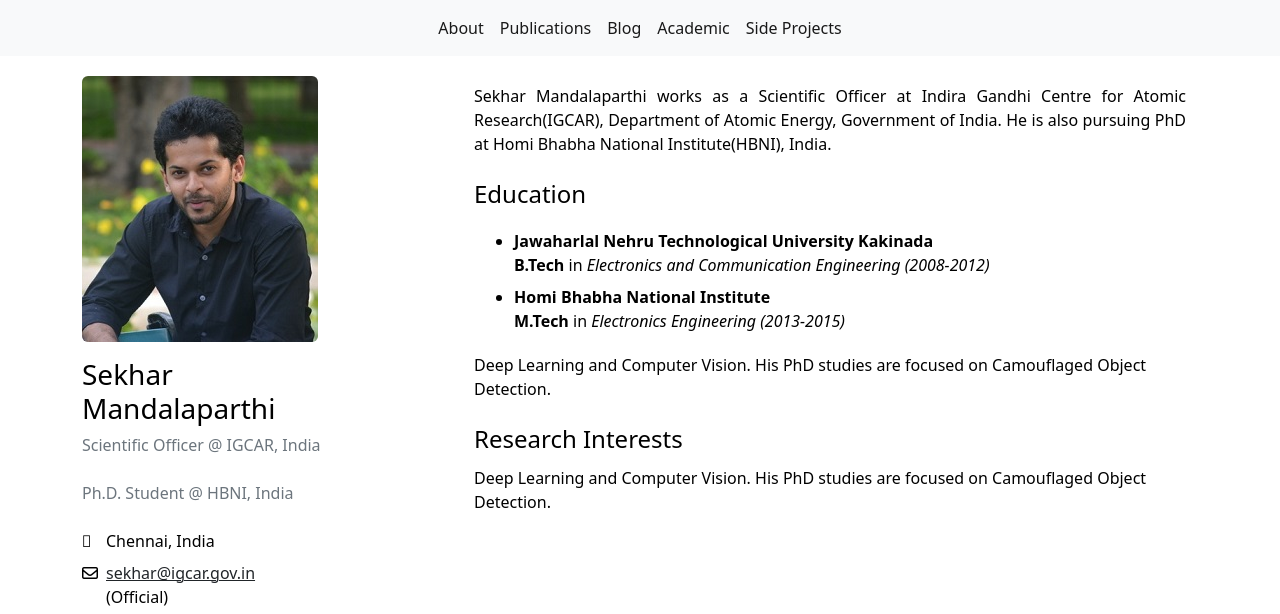
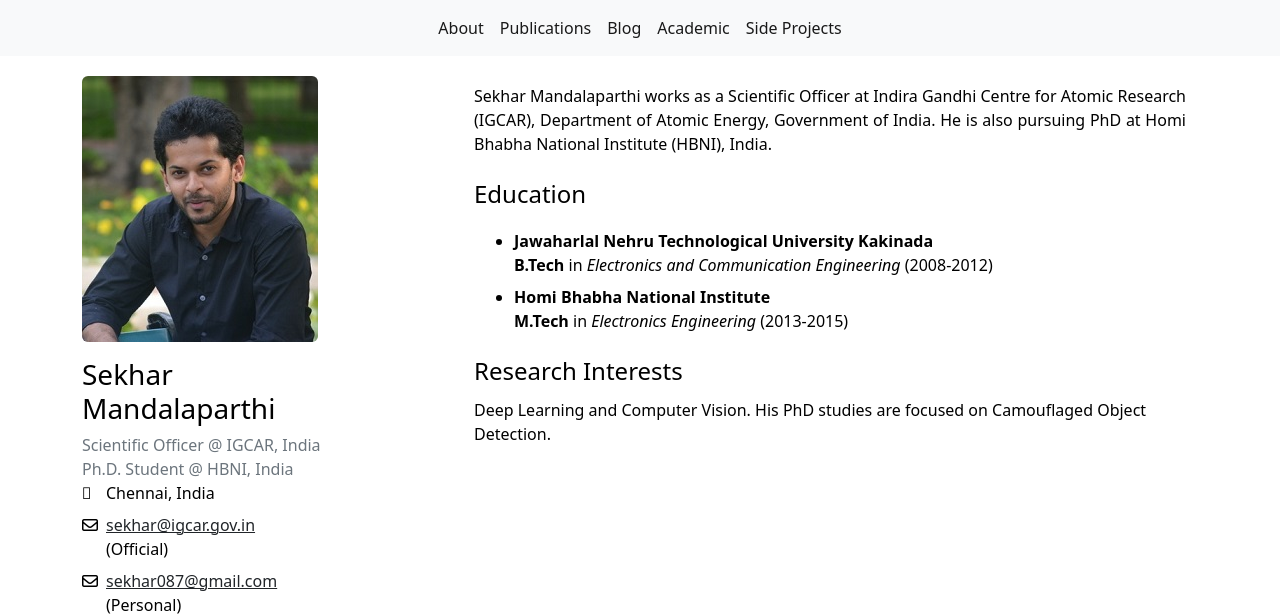
Before and after one commit to sekhar-mandalaparthi/sekhar-mandalaparthi.github.io, a plain HTML site: page index.html in a window 1280 px wide. Shown: the top 614 px of the page. Drawn offline with nearby package versions, Linux system fonts and the light colour scheme; some icons are missing.

Commit message:
About tab typos fixed

```diff
--- a/index.html
+++ b/index.html
@@ -123,14 +123,8 @@
 
 					<h3 class="mb-2">Sekhar Mandalaparthi</h3>
 
-					<p class="mb-4">
-						<span class="t-secondary" data-es="Estudiante de doctorado en Arquitectura de Computadores en la Universidad de Murcia y CTO en "
-						data-en="Scientific Officer @ IGCAR, India"></span>
-					</p>
-					<p class="mb-4">
-						<span class="t-secondary" data-es="Estudiante de doctorado en Arquitectura de Computadores en la Universidad de Murcia y CTO en "
-						data-en="Ph.D. Student @ HBNI, India"></span>
-					</p>
+					<span class="t-secondary"  data-en="Scientific Officer @ IGCAR, India"></span>
+					<span class="t-secondary" data-en="Ph.D. Student @ HBNI, India"></span>
 
 					<div class="row mb-2">
 						<div class="col-1">
@@ -203,26 +197,6 @@
 							<a href="https://github.com/sekhar-mandalaparthi" class="link-dark" target="_blank">GitHub</a>
 						</div>
 					</div>
-					<!-- GitLab
-					<div class="row mb-2">
-						<div class="col-1">
-							<i class="fab fa-gitlab" aria-hidden="true"></i>
-						</div>
-
-						<div class="col-10">
-							<a href="https://gitlab.com/NicolasMeseguer" class="link-dark" target="_blank">GitLab</a>
-						</div>
-					</div>-->
-					<!-- Fundacion Seneca
-					<div class="row mb-2">
-						<div class="col-1">
-							<i class="fa-solid fa-plus"></i>
-						</div>
-
-						<div class="col-10">
-							<a href="https://fseneca.es/tfs/fpi/ficha/8362" class="link-dark" target="_blank"><img class="fseneca" src="/assets/documents/imgs/fseneca-color.svg" alt="Fundación Séneca"></a>
-						</div>
-					</div>-->
 				</div>
 
 				<!-- About Me -->
@@ -230,7 +204,7 @@
 					<div class="container">
 						<div class="row language">
 							<p class="mt-2 justify"
-								data-en="Sekhar Mandalaparthi works as a Scientific Officer at Indira Gandhi Centre for Atomic Research(IGCAR), Department of Atomic Energy, Government of India. He is also pursuing PhD at Homi Bhabha National Institute(HBNI), India."></p>
+								data-en="Sekhar Mandalaparthi works as a Scientific Officer at Indira Gandhi Centre for Atomic Research (IGCAR), Department of Atomic Energy, Government of India. He is also pursuing PhD at Homi Bhabha National Institute (HBNI), India."></p>
 
 							<h4 id="educationH4" class="mt-2"
 								data-en="Education">
@@ -238,18 +212,15 @@
 							<ul class="mt-1">
 								<li class="abme-honors-bullet mt-2">
 									<strong>Jawaharlal Nehru Technological University Kakinada</strong><br>
-									<strong>B.Tech</strong> in <i>Electronics and Communication Engineering (2008-2012)</i>
+									<strong>B.Tech</strong> in <i>Electronics and Communication Engineering</i> (2008-2012)
 								</li>
 
 								<li class="abme-honors-bullet mt-2">
 									<strong>Homi Bhabha National Institute</strong><br>
-									<strong>M.Tech</strong> in <i>Electronics Engineering (2013-2015)</i>
+									<strong>M.Tech</strong> in <i>Electronics Engineering</i> (2013-2015)
 								</li>
 
 							</ul>
-							<p class="mt-1"
-								data-en="Deep Learning and Computer Vision. His PhD studies are focused on Camouflaged Object Detection.">
-							</p>
 
 							<h4 id="researchinterestsH4" class="mt-2"
 								data-en="Research Interests">
```
